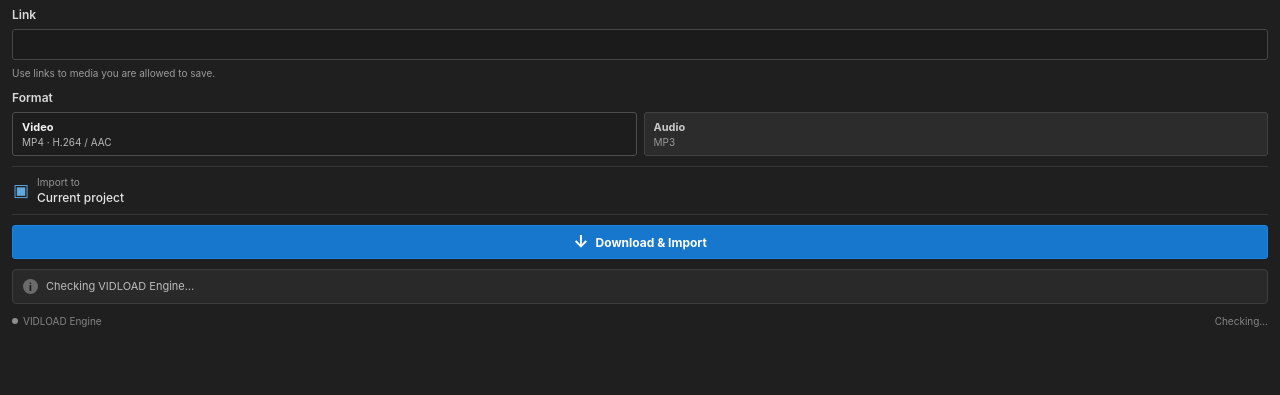
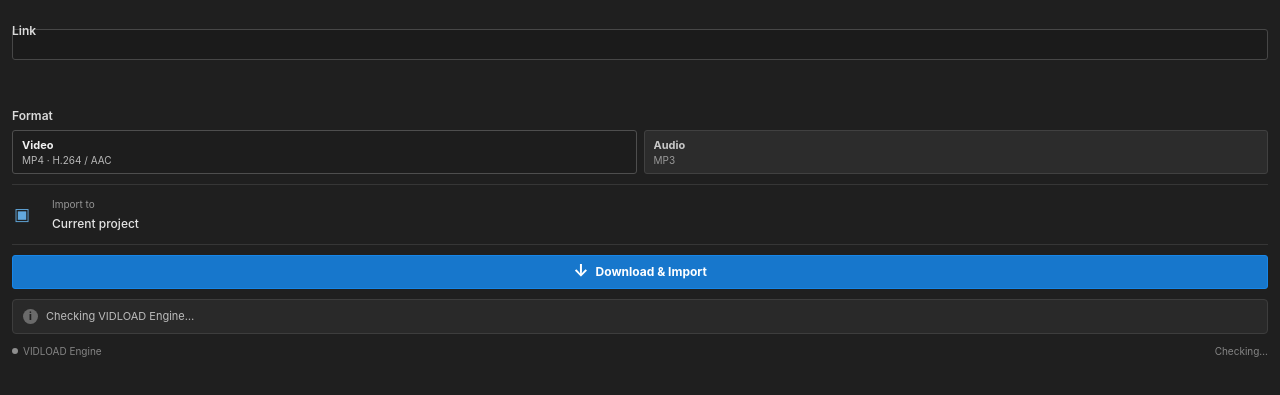
Before and after one commit to anosovvv/VIDLOAD-Plugin-Pr, a plain HTML site: page index.html in a window 1280 px wide. Shown: the part 51-446 px from the top of the page. Drawn offline with Linux system fonts and the light colour scheme.

Commit message:
Refine plugin spacing

```diff
--- a/index.html
+++ b/index.html
@@ -21,7 +21,6 @@
       <section class="card link-card" aria-labelledby="link-label">
         <label id="link-label" for="video-url" data-i18n="linkLabel">Link</label>
         <input id="video-url" type="url" autocomplete="off" spellcheck="false" placeholder="" />
-        <p class="hint" data-i18n="linkHint">Use links to media you are allowed to save.</p>
       </section>
 
       <section class="format-section" aria-labelledby="format-label">
--- a/src/main.js
+++ b/src/main.js
@@ -6,7 +6,6 @@ const translations = {
   en: {
     subtitle: "Download and add media to your project",
     linkLabel: "Link",
-    linkHint: "Use links to media you are allowed to save.",
     formatLabel: "Format",
     video: "Video",
     audio: "Audio",
@@ -37,7 +36,6 @@ const translations = {
   ru: {
     subtitle: "Скачивайте и добавляйте медиа в проект",
     linkLabel: "Ссылка",
-    linkHint: "Используйте ссылки на материалы, которые имеете право сохранять.",
     formatLabel: "Формат",
     video: "Видео",
     audio: "Аудио",
--- a/src/styles.css
+++ b/src/styles.css
@@ -78,6 +78,7 @@ h1 span { color: #adadad; font-weight: 500; }
   padding: 0;
 }
 label, .section-label { display: block; margin: 0 0 7px; color: #dadada; font-size: 12px; font-weight: 600; }
+.link-card label { transform: translateY(16px); }
 input {
   width: 100%;
   min-width: 0;
@@ -96,9 +97,7 @@ input {
 input::placeholder { color: transparent; }
 input:focus { border-color: #268ddc; }
 input:disabled { opacity: .6; }
-.hint { margin: 7px 0 0; color: #9b9b9b; font-size: 10px; line-height: 1.35; }
-
-.format-section { display: flex; width: 100%; min-width: 0; flex-direction: column; }
+.format-section { display: flex; width: 100%; min-width: 0; flex-direction: column; margin-top: 38px; }
 .format-toggle { display: flex; width: 100%; min-width: 0; gap: 7px; }
 .format-option {
   display: flex;
@@ -123,11 +122,11 @@ input:disabled { opacity: .6; }
 .format-option.is-selected span { color: #b9b9b9; }
 .format-option.is-disabled, .primary-button.is-disabled { cursor: default; opacity: .55; pointer-events: none; }
 
-.destination-row { display: flex; width: 100%; min-width: 0; align-items: center; gap: 8px; border-top: 1px solid #363636; border-bottom: 1px solid #363636; padding: 9px 1px; }
-.destination-icon { color: #62a8dd; font-size: 17px; line-height: 1; }
-.destination-row div { display: flex; min-width: 0; flex: 1; flex-direction: column; gap: 2px; }
-.destination-label { color: #969696; font-size: 10px; }
-.destination-row strong { overflow: hidden; color: #e4e4e4; font-size: 12px; font-weight: 550; text-overflow: ellipsis; white-space: nowrap; }
+.destination-row { display: flex; width: 100%; min-width: 0; align-items: center; gap: 20px; border-top: 1px solid #363636; border-bottom: 1px solid #363636; padding: 13px 2px; }
+.destination-icon { display: block; width: 18px; flex: 0 0 18px; color: #62a8dd; font-size: 17px; line-height: 1; }
+.destination-row div { display: flex; min-width: 0; flex: 1; flex-direction: column; gap: 6px; }
+.destination-label { color: #969696; font-size: 10px; line-height: 1.2; }
+.destination-row strong { overflow: hidden; color: #e4e4e4; font-size: 12px; font-weight: 550; line-height: 1.25; text-overflow: ellipsis; white-space: nowrap; }
 
 .primary-button {
   display: flex;
```
